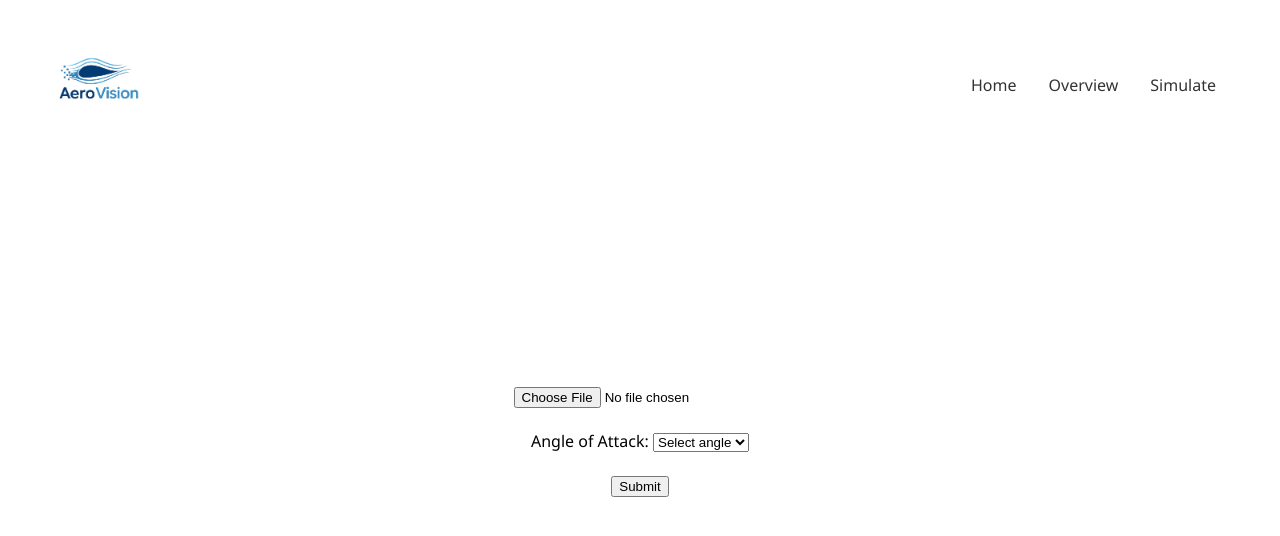
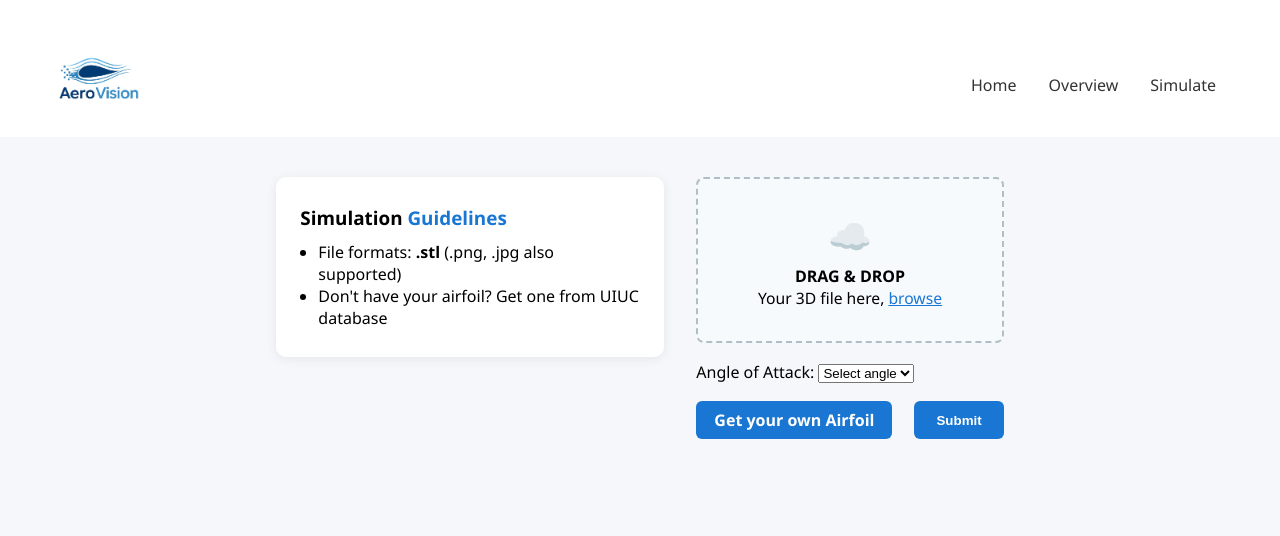
Before and after one commit to jamesvo2103/AeroVision, a React (Create React App) app in the folder frontend/: page /upload in a window 1280 px wide. Shown: the top 536 px of the page. Built offline with nearby package versions, Linux system fonts and the light colour scheme.

Commit message:
upload page

```diff
--- /dev/null
+++ b/frontend/src/components/SimulationUpload/SimulationUpload.css
@@ -0,0 +1,314 @@
+.upload-container {
+  max-width: 420px;
+  margin: 40px auto;
+  padding: 32px 24px;
+  background: #f7fafd;
+  border-radius: 12px;
+  box-shadow: 0 4px 24px rgba(0,0,0,0.07);
+}
+
+.upload-form {
+  display: flex;
+  flex-direction: column;
+  gap: 24px;
+}
+
+.upload-row {
+  display: flex;
+  align-items: center;
+  gap: 12px;
+}
+
+.external-link-btn {
+  display: inline-block;
+  padding: 8px 18px;
+  background: #1976d2;
+  color: #fff;
+  border-radius: 6px;
+  text-decoration: none;
+  font-weight: 600;
+  border: none;
+  transition: background 0.2s;
+  cursor: pointer;
+}
+
+.external-link-btn:hover {
+  background: #125ea2;
+}
+
+.upload-field {
+  margin-bottom: 12px;
+}
+
+.sim-upload-field {
+  margin: 18px 0 0 0;
+}
+
+.upload-submit-btn {
+  padding: 10px 22px;
+  background: #1976d2;
+  color: #fff;
+  border: none;
+  border-radius: 6px;
+  font-weight: 600;
+  cursor: pointer;
+  transition: background 0.2s;
+}
+
+.sim-submit-btn {
+  padding: 10px 22px;
+  background: #1976d2;
+  color: #fff;
+  border-radius: 6px;
+  border: none;
+  font-weight: 600;
+  margin-left: 10px;
+  cursor: pointer;
+  transition: background 0.2s;
+}
+
+.upload-submit-btn:hover {
+  background: #125ea2;
+}
+
+.sim-submit-btn:hover {
+  background:
+}
+
+.upload-image-preview {
+  margin-top: 18px;
+  text-align: center;
+}
+
+.upload-image-preview img {
+  max-width: 100%;
+  max-height: 220px;
+  border-radius: 8px;
+  box-shadow: 0 2px 12px rgba(0,0,0,0.08);
+}
+
+.sim-upload-page {
+  display: flex;
+  gap: 32px;
+  justify-content: center;
+  align-items: flex-start;
+  padding: 40px 10px 60px 10px;
+  background: #f5f7fa;
+  min-height: 100vh;
+  box-sizing: border-box;
+}
+
+.sim-guidelines-card {
+  background: #fff;
+  border-radius: 10px;
+  box-shadow: 0 2px 12px rgba(0,0,0,0.07);
+  padding: 28px 24px 18px 24px;
+  width: 340px;
+  min-width: 260px;
+  font-size: 1rem;
+}
+
+.sim-guidelines-card h3 {
+  margin-top: 0;
+  margin-bottom: 10px;
+  font-size: 1.18rem;
+  font-weight: 700;
+}
+
+.sim-guidelines-bold {
+  color: #1976d2;
+}
+
+.sim-guidelines-card ul {
+  margin: 0 0 10px 18px;
+  padding: 0;
+}
+
+.sim-guidelines-link {
+  color: #1976d2;
+  font-size: 0.98rem;
+  text-decoration: underline;
+}
+
+.sim-upload-card {
+  background: #fff;
+  border-radius: 10px;
+  box-shadow: 0 2px 12px rgba(0,0,0,0.07);
+  padding: 28px 32px 24px 32px;
+  width: 480px;
+  min-width: 280px;
+  display: flex;
+  flex-direction: column;
+  gap: 22px;
+}
+
+.sim-label {
+  font-weight: 600;
+  margin-bottom: 6px;
+  display: block;
+}
+
+.sim-input {
+  width: 100%;
+  padding: 8px 10px;
+  border-radius: 6px;
+  border: 1px solid #cfd8dc;
+  font-size: 1rem;
+  margin-bottom: 10px;
+}
+
+.sim-dropzone {
+  border: 2px dashed #b0bec5;
+  border-radius: 8px;
+  padding: 32px 0;
+  text-align: center;
+  cursor: pointer;
+  margin-bottom: 8px;
+  background: #f7fafd;
+  transition: border-color 0.2s;
+}
+
+.sim-dropzone:hover {
+  border-color: #1976d2;
+}
+
+.sim-dropzone-content {
+  display: fixed;
+  flex-direction: column;
+  align-items: center;
+  gap: 8px;
+}
+
+.sim-dropzone-icon {
+  font-size: 2.2rem;
+  margin-bottom: 6px;
+}
+
+.sim-dropzone-browse {
+  font-size: 0.98rem;
+}
+
+.sim-browse-link {
+  color: #1976d2;
+  text-decoration: underline;
+  cursor: pointer;
+}
+
+.sim-upload-success {
+  margin: 8px 0 0 0;
+  color: #388e3c;
+  font-weight: 600;
+  display: flex;
+  align-items: center;
+  gap: 8px;
+}
+
+.sim-upload-success-icon {
+  font-size: 1.2rem;
+}
+
+.sim-goal-section {
+  margin-top: 10px;
+}
+
+.sim-goal-options {
+  display: flex;
+  gap: 18px;
+  margin-top: 10px;
+  flex-wrap: wrap;
+}
+
+.sim-goal-btn {
+  flex: 1 1 120px;
+  min-width: 120px;
+  background: #f7fafd;
+  border: 2px solid #b0bec5;
+  border-radius: 8px;
+  padding: 18px 12px;
+  cursor: pointer;
+  text-align: left;
+  transition: border 0.2s, background 0.2s;
+  display: flex;
+  flex-direction: column;
+  gap: 6px;
+  font-size: 1rem;
+  outline: none;
+}
+
+.sim-goal-btn.selected, .sim-goal-btn:active {
+  border: 2px solid #1976d2;
+  background: #e3f0fc;
+}
+
+.sim-goal-btn:disabled {
+  opacity: 0.6;
+  cursor: not-allowed;
+}
+
+.sim-goal-icon {
+  font-size: 1.5rem;
+  margin-bottom: 2px;
+}
+
+.sim-goal-desc {
+  font-size: 0.98rem;
+  color: #444;
+}
+
+.sim-goal-beta {
+  background: #ffd600;
+  color: #333;
+  font-size: 0.85em;
+  border-radius: 4px;
+  padding: 1px 6px;
+  margin-left: 4px;
+}
+
+.sim-upload-actions {
+  display: flex;
+  justify-content: flex-end;
+  gap: 12px;
+  margin-top: 18px;
+}
+
+.sim-cancel-btn, .sim-next-btn {
+  padding: 8px 22px;
+  border-radius: 6px;
+  border: none;
+  font-weight: 600;
+  font-size: 1rem;
+  cursor: pointer;
+  transition: background 0.2s;
+}
+
+.sim-cancel-btn {
+  background: #ececec;
+  color: #333;
+}
+
+.sim-cancel-btn:hover {
+  background: #d3d3d3;
+}
+
+.sim-next-btn {
+  background: #1976d2;
+  color: #fff;
+}
+
+.sim-next-btn:hover {
+  background: #125ea2;
+}
+
+@media (max-width: 900px) {
+  .sim-upload-page {
+    flex-direction: column;
+    align-items: center;
+    gap: 24px;
+    padding: 20px 2vw 40px 2vw;
+  }
+  .sim-guidelines-card, .sim-upload-card {
+    width: 100%;
+    min-width: 0;
+    max-width: 600px;
+  }
+}
--- a/frontend/src/components/SimulationUpload/SimulationUpload.js
+++ b/frontend/src/components/SimulationUpload/SimulationUpload.js
@@ -1,61 +1,131 @@
 import React, { useState } from 'react';
+import './SimulationUpload.css';
 
-// SimulationUpload component: form for uploading image and selecting angle
+// SimulationUpload component: form for uploading 3D model and selecting simulation options
 function SimulationUpload() {
-  // State for file, angle, and image preview
+  // State for file, simulation goal, and simulation name
   const [file, setFile] = useState(null);
   const [angle, setAngle] = useState('');
-  const [preview, setPreview] = useState(null);
 
-  // Handle file input change and set preview
+  // Handle file input change
   const handleFileChange = (e) => {
-    const selectedFile = e.target.files[0];
-    setFile(selectedFile);
-    if (selectedFile) {
-      setPreview(URL.createObjectURL(selectedFile));
-    } else {
-      setPreview(null);
+    setFile(e.target.files[0]);
+  };
+
+  // Handle file drop in the drop zone
+  const handleDrop = (e) => {
+    e.preventDefault();
+    if (e.dataTransfer.files && e.dataTransfer.files[0]) {
+      setFile(e.dataTransfer.files[0]);
     }
   };
 
-  // Handle dropdown change
+  // Handle drag over event for the drop zone
+  const handleDragOver = (e) => {
+    e.preventDefault();
+  };
+
   const handleAngleChange = (e) => {
     setAngle(e.target.value);
   };
 
-  // Handle form submission
-  const handleSubmit = (e) => {
+  // Submit form data to backend
+  const handleSubmit = async (e) => {
     e.preventDefault();
-    alert(`File: ${file ? file.name : 'None'}, Angle: ${angle}`);
+    if (!file || !angle) {
+      alert('Please select a file and angle of attack.');
+      return;
+    }
+    const formData = new FormData();
+    formData.append('file', file);
+    formData.append('angle', angle);
+
+    try {
+      const response = await fetch('/api/upload', {
+        method: 'POST',
+        body: formData,
+      });
+      if (response.ok) {
+        alert('Upload successful!');
+      } else {
+        alert('Upload failed.');
+      }
+    } catch (err) {
+      alert('An error occurred while uploading.');
+    }
   };
 
   return (
-    <div className="upload-container">
+    <div className="sim-upload-page">
+      {/* Guidelines card */}
+      <div className="sim-guidelines-card">
+        <h3>Simulation <span className="sim-guidelines-bold">Guidelines</span></h3>
+        <ul>
+          <li>File formats: <b>.stl</b> (.png, .jpg also supported)</li>
+          <li>Don't have your airfoil? Get one from UIUC database</li>
+        </ul>
+      </div>
       {/* Upload form */}
-      <form onSubmit={handleSubmit} className="upload-form">
-        {/* File input and angle dropdown */}
-        <input type="file" accept="image/*" onChange={handleFileChange} required />
-        <br /><br />
-        <label>
-          Angle of Attack:&nbsp;
-          <select value={angle} onChange={handleAngleChange} required>
+      <form className="sim-upload-form" onSubmit={handleSubmit}>
+        {/* File upload drop zone */}
+        <div
+          className="sim-dropzone"
+          onDrop={handleDrop}
+          onDragOver={handleDragOver}
+        >
+          <div className="sim-dropzone-content">
+            <div className="sim-dropzone-icon">☁️</div>
+            <div>
+              <b>DRAG & DROP</b>
+              <div className="sim-dropzone-browse">
+                Your 3D file here, <label htmlFor="file-upload" className="sim-browse-link">browse</label>
+              </div>
+            </div>
+          </div>
+          <input
+            id="file-upload"
+            type="file"
+            accept=".stl,.obj,.step,.stp,.iges,.igs,.png,.jpg,.jpeg"
+            style={{ display: 'none' }}
+            onChange={handleFileChange}
+          />
+        </div>
+        {/* Display uploaded file name */}
+        {file && (
+          <div className="sim-upload-success">
+            <span className="sim-upload-success-icon">✅</span> {file.name}
+          </div>
+        )}
+        {/* Angle of attack dropdown */}
+        <div className="sim-upload-field">
+          <label htmlFor="angle-select">Angle of Attack:&nbsp;</label>
+          <select
+            id="angle-select"
+            value={angle}
+            onChange={handleAngleChange}
+            required
+          >
             <option value="">Select angle</option>
             <option value="0">0°</option>
-            <option value="5">5°</option>
-            <option value="10">10°</option>
             <option value="15">15°</option>
-            <option value="20">20°</option>
+            <option value="30">30°</option>
           </select>
-        </label>
-        <br /><br />
-        <button type="submit">Submit</button>
+        </div>
+        {/* External link button and submit */}
+        <div className="sim-upload-actions">
+          <a
+            href="https://dat-to-stl-app-f7grcfg8hfcnujte8rglnn.streamlit.app/"
+            target="_blank"
+            rel="noopener noreferrer"
+            className="external-link-btn"
+          >
+            Get your own Airfoil
+          </a>
+          <button type="submit" className="sim-submit-btn">
+            Submit
+          </button>
+        </div>
       </form>
-      {/* Image preview if file is selected */}
-      {preview && (
-        <div className="upload-image-preview">
-          <img src={preview} alt="Preview" />
-        </div>
-      )}
     </div>
   );
 }
```
